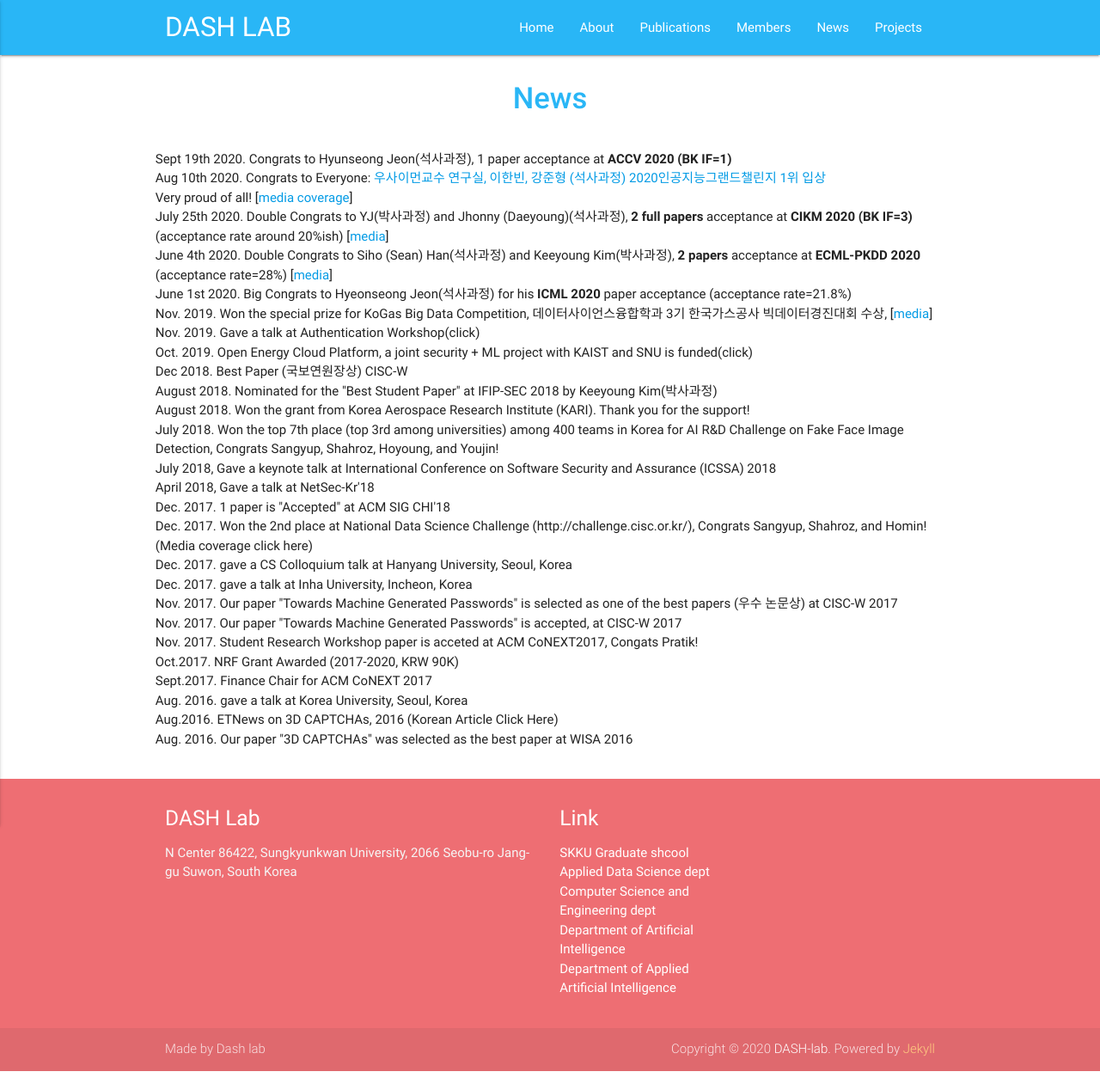
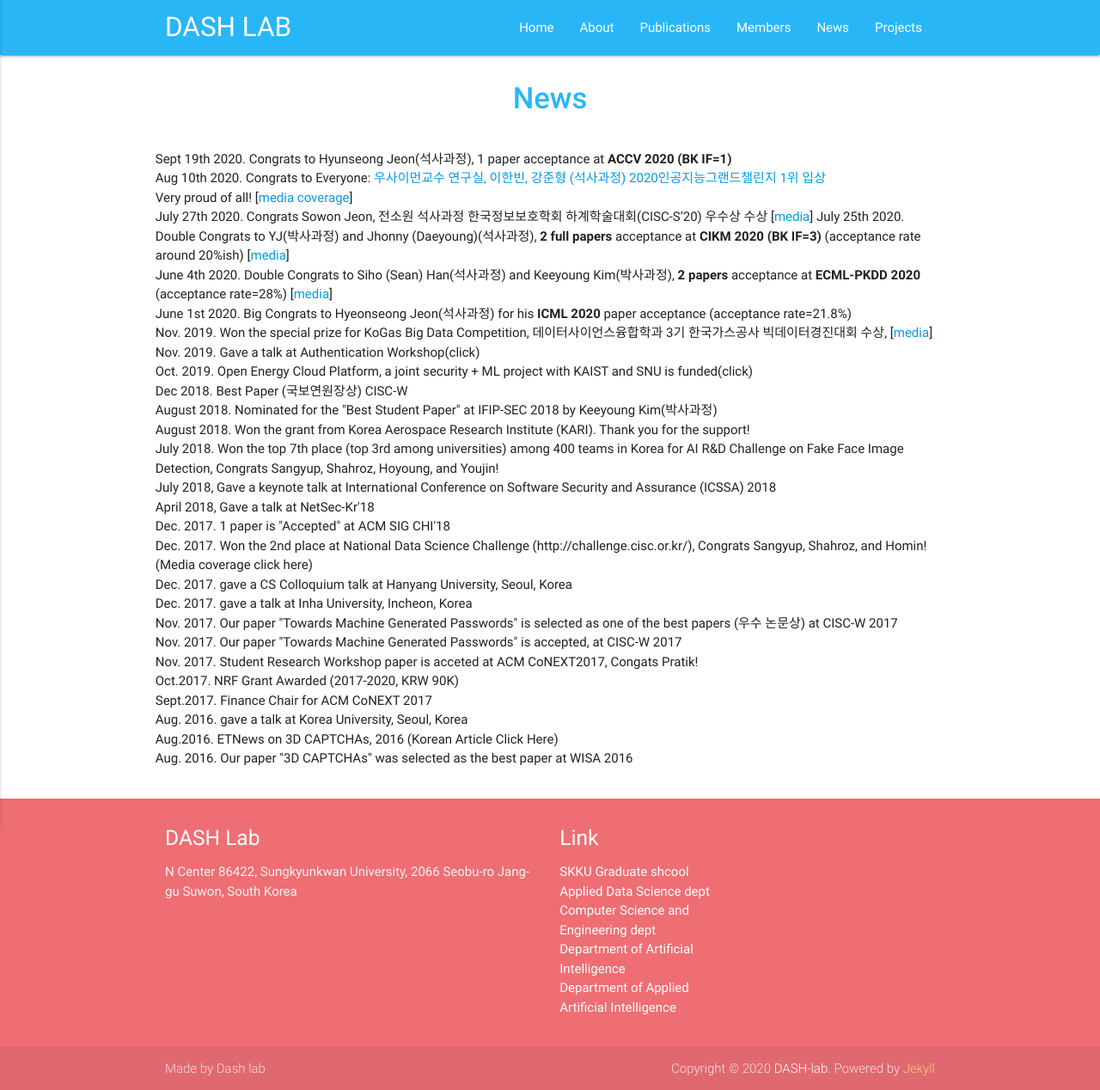
Before and after one commit to Yurim990507/DASH-Lab.github.io, a Jekyll site: the page built from example4.md, in a window 1280 px wide. Shown: the whole page at 86% size. Built offline with Jekyll 4.4.1, drawn with Linux system fonts in a browser that asks for light colours; before the commit the page ends 1246 px from its top, so only the background shows below that.

Commit message:
Update example4.md

```diff
--- a/example4.md
+++ b/example4.md
@@ -11,6 +11,7 @@ permalink: /News/
 Sept 19th 2020. Congrats to Hyunseong Jeon(석사과정), 1 paper acceptance at <b>ACCV 2020 (BK IF=1)</b> <br>
 Aug 10th 2020. Congrats to Everyone: <a href="https://ai.skku.edu/ai/community/news.do?mode=view&articleNo=99744&article.offset=0&articleLimit=10">우사이먼교수 연구실, 이한빈, 강준형 (석사과정) 2020인공지능그랜드챌린지 1위 입상</a> <br>
 Very proud of all! [<a href="http://www.lecturernews.com/news/articleView.html?idxno=50892">media coverage</a>] <br>
+July 27th 2020. Congrats Sowon Jeon, 전소원 석사과정 한국정보보호학회 하계학술대회(CISC-S’20) 우수상 수상 [<a href="https://www.boannews.com/media/view.asp?idx=89875&direct=mobile">media</a>]
 July 25th 2020. Double Congrats to YJ(박사과정) and Jhonny (Daeyoung)(석사과정), <b> 2 full papers </b> acceptance at <b>CIKM 2020 (BK IF=3)</b> (acceptance rate around 20%ish) [<a href="https://sci-cube.skku.edu/sci-cube/community/news.do?mode=view&articleNo=99206">media</a>]<br>
 June 4th 2020. Double Congrats to Siho (Sean) Han(석사과정) and Keeyoung Kim(박사과정), <b> 2 papers </b> acceptance at <b>ECML-PKDD 2020</b> (acceptance rate=28%) [<a href="https://sci-cube.skku.edu/sci-cube/community/news.do?mode=view&articleNo=98145&article.offset=0&articleLimit=10">media</a>]<br>
 June 1st 2020. Big Congrats to Hyeonseong Jeon(석사과정) for his <b>ICML 2020</b> paper acceptance (acceptance rate=21.8%) <br>
```
